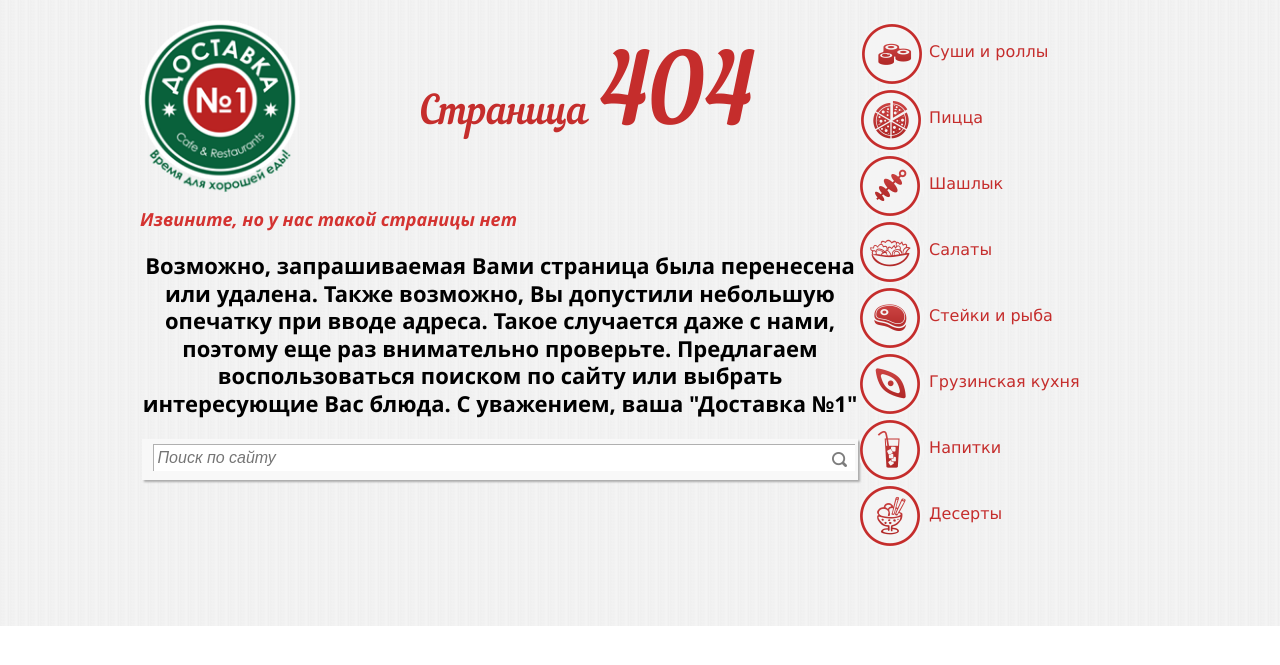
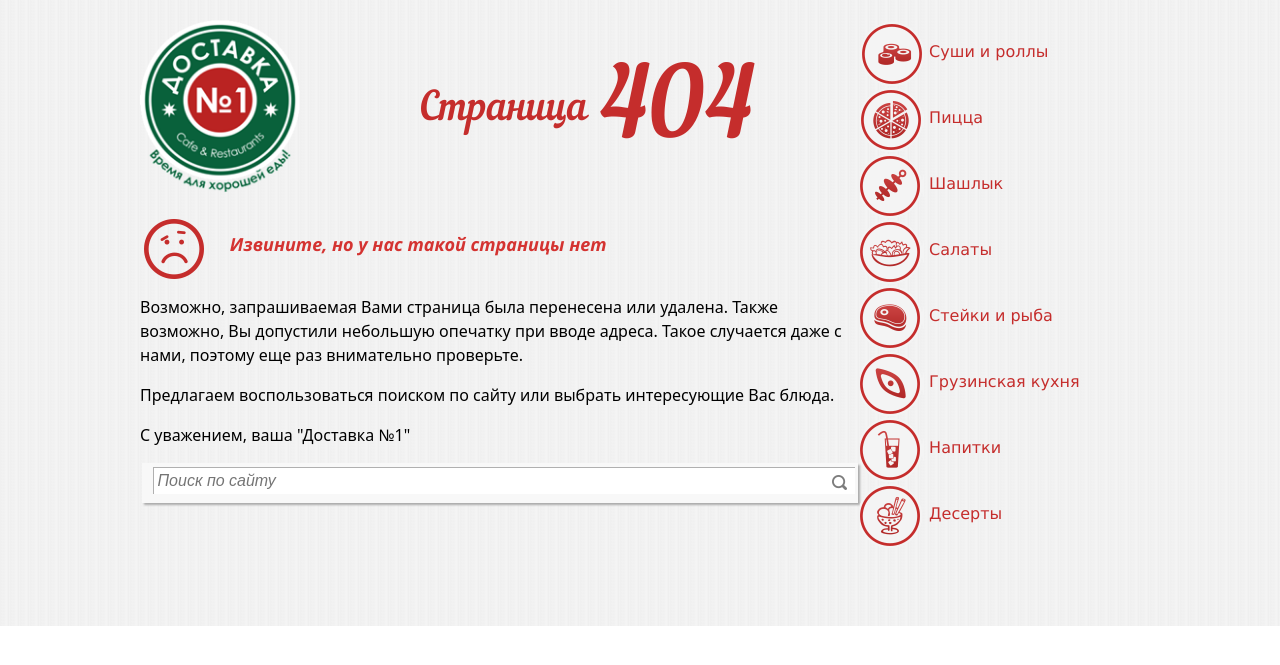
Before and after one commit to Tinabast/dostavka, a PHP site: page /404.html in a window 1280 px wide. Shown: the top 665 px of the page. Run offline with PHP 8.4, Linux system fonts and the light colour scheme; some web fonts are replaced.

Commit message:
Customizing 404 page

```diff
--- a/404.html
+++ b/404.html
@@ -17,21 +17,26 @@
 								</div>
 							</div>
 							<div class="column column_b">
-								<h1 class="page-title page-title_high">Страница <span class="page-title_xl">404</span></h1>
+								<h1 class="page-title v-centered"><span>Страница</span> <span class="page-title_xl">404</span></h1>
 							</div>
 						</header>
 						<h2 class="page-subtitle">
+							<i class="icon icon_main-sprite icon_smile"></i>
 							Извините, но у нас такой страницы нет
 						</h2>
-						<p class="common-text">
-							<strong>Возможно, запрашиваемая Вами страница была перенесена или удалена.
-	Также возможно, Вы допустили небольшую опечатку при вводе адреса.
-	Такое случается даже с нами, поэтому еще раз внимательно проверьте.
-
-	Предлагаем воспользоваться поиском по сайту или выбрать интересующие Вас блюда.
-
-	С уважением, ваша "Доставка №1"</strong>
-						</p>
+						<div class="common-text common-text_m">
+							<p>
+								Возможно, запрашиваемая Вами страница была перенесена или удалена.
+								Также возможно, Вы допустили небольшую опечатку при вводе адреса.
+								Такое случается даже с нами, поэтому еще раз внимательно проверьте.
+							</p>
+							<p>
+								Предлагаем воспользоваться поиском по сайту или выбрать интересующие Вас блюда.
+							</p>
+							<p>
+								С уважением, ваша "Доставка №1"
+							</p>
+						</div>
 						<form class="search-form" id="search-form">
 							<fieldset class="search-group">
 								<input type="text" id="search-field" name="search-field" class="search-field input_gray" placeholder="Поиск по сайту">
--- a/css/base.css
+++ b/css/base.css
@@ -88,6 +88,11 @@ ul {
 	font-family: 'Segoe UI';
 	font-size: 22px;
 	text-align: center;
+}
+.common-text_m {
+	font-size: 16px;
+	text-align: left;
+	line-height: 1.5;
 }
 .texture__red .common-text {
 	color: #FFF;
@@ -1021,6 +1026,12 @@ ul {
 	height: 14px;
 	background-position: -157px 277px;
 }
+.icon_smile {
+	width: 64px;
+	height: 65px;
+	background-position: -332px -236px;
+	margin-right: 21px;
+}
 
 /* POPUPS */
 
```
